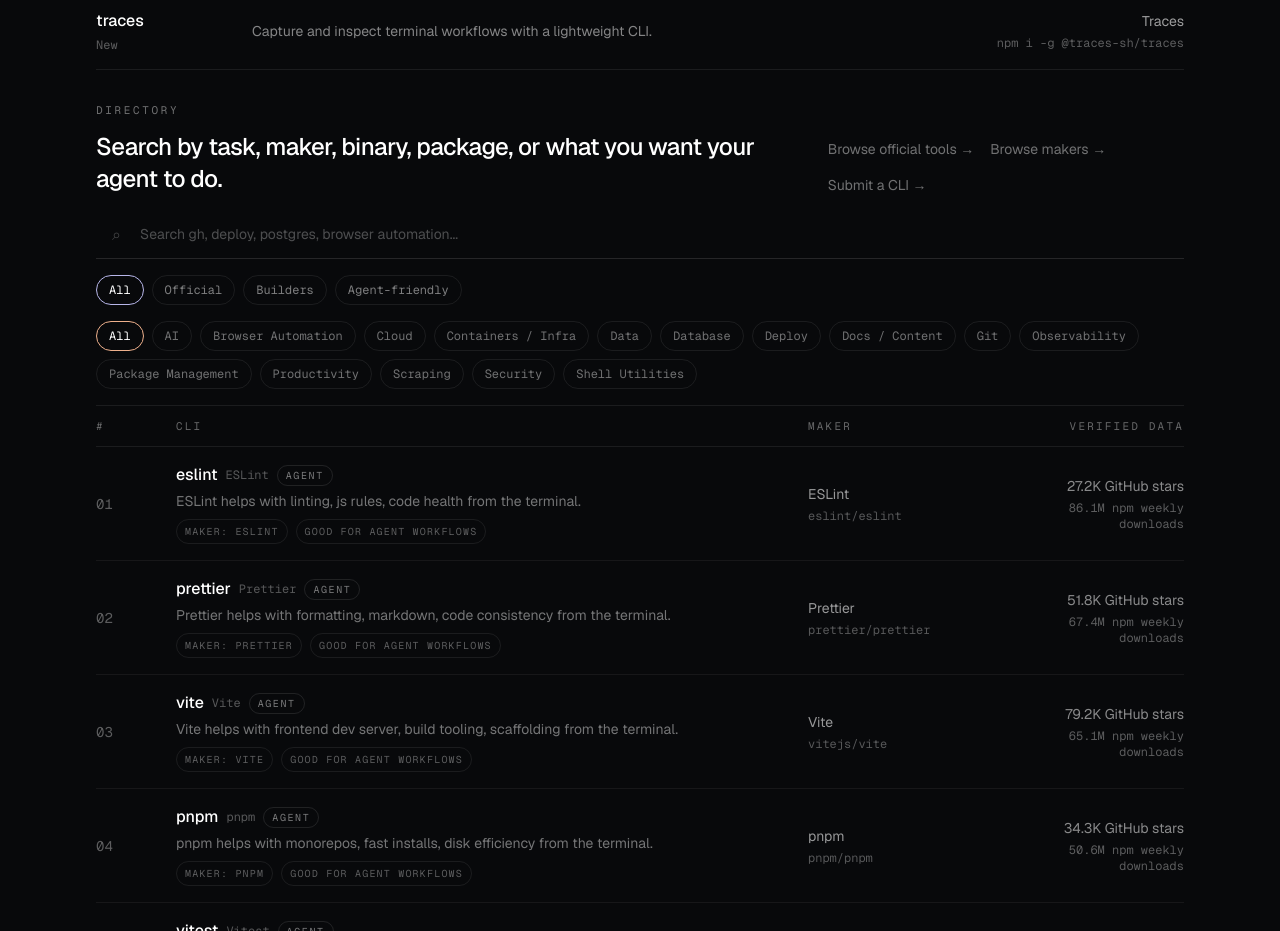
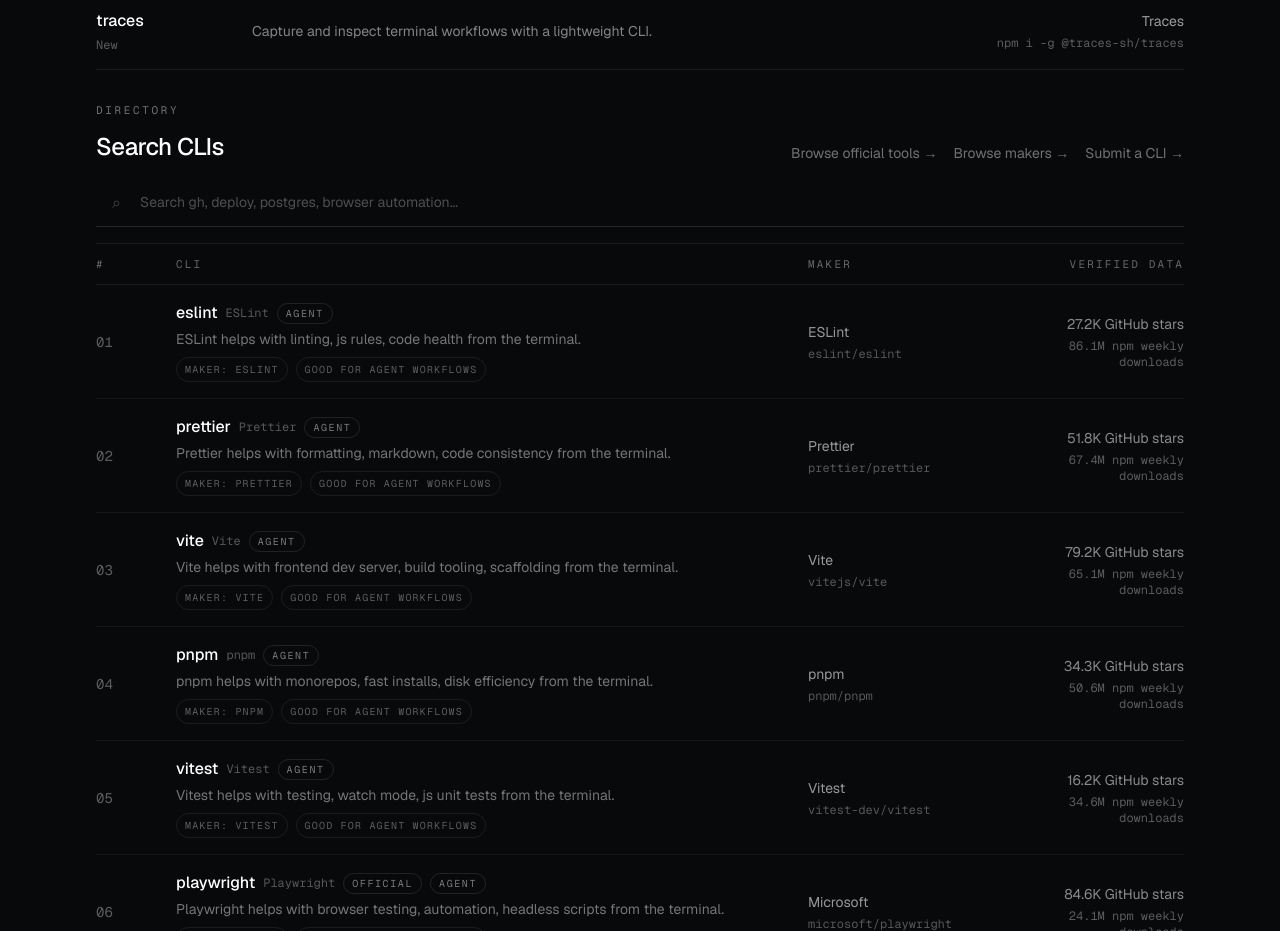
Before and after one commit to gvkhosla/open-cli, a Next.js app: page / in a window 1280 px wide. Shown: the part 960-1891 px from the top of the page. Built offline with nearby package versions, Linux system fonts and the light colour scheme; no server answers.

Commit message:
Remove homepage filter chip section

```diff
--- a/src/components/home-view.tsx
+++ b/src/components/home-view.tsx
@@ -7,7 +7,6 @@
 import { CopyButton } from "@/components/copy-button";
 import {
   builderClis,
-  categories,
   getSearchHighlights,
   officialClis,
   searchClis,
@@ -46,25 +45,17 @@
   },
 ];
 
-const modeOptions: Array<{ value: DirectoryMode; label: string }> = [
-  { value: "all", label: "All" },
-  { value: "official", label: "Official" },
-  { value: "builders", label: "Builders" },
-  { value: "agent-friendly", label: "Agent-friendly" },
-];
-
 type HomeViewProps = {
   builderLaunches: BuilderLaunch[];
 };
 
 export function HomeView({ builderLaunches }: HomeViewProps) {
   const [search, setSearch] = useState("");
-  const [mode, setMode] = useState<DirectoryMode>("all");
-  const [category, setCategory] = useState<CategoryFilter>("All");
+  const [mode] = useState<DirectoryMode>("all");
+  const [category] = useState<CategoryFilter>("All");
   const [activeExample, setActiveExample] = useState<QuickExample>(quickExamples[0]);
 
   const filteredClis = useMemo(() => searchClis(search, { mode, category }), [category, mode, search]);
-  const categoryOptions = useMemo(() => ["All", ...categories] as CategoryFilter[], []);
 
   return (
     <div className="mx-auto flex w-full max-w-6xl flex-col gap-8 px-4 pb-16 pt-6 sm:px-6 lg:px-8 lg:pt-8">
@@ -191,9 +182,7 @@
         <div className="flex flex-col gap-4 sm:flex-row sm:items-end sm:justify-between">
           <div>
             <div className="section-kicker">Directory</div>
-            <h2 className="mt-3 text-2xl font-medium tracking-tight text-white">
-              Search by task, maker, binary, package, or what you want your agent to do.
-            </h2>
+            <h2 className="mt-3 text-2xl font-medium tracking-tight text-white">Search CLIs</h2>
           </div>
           <div className="flex flex-wrap gap-4 text-sm text-white/42">
             <Link href="/official" className="transition hover:text-white">
@@ -220,39 +209,6 @@
           />
         </div>
 
-        <div className="flex flex-wrap gap-2 font-mono text-xs text-white/48">
-          {modeOptions.map((option) => (
-            <button
-              key={option.value}
-              type="button"
-              onClick={() => setMode(option.value)}
-              className={`rounded-full border px-3 py-1.5 transition ${
-                mode === option.value
-                  ? "border-[var(--accent-lilac)] text-white"
-                  : "border-white/8 hover:border-white/16 hover:text-white"
-              }`}
-            >
-              {option.label}
-            </button>
-          ))}
-        </div>
-
-        <div className="flex flex-wrap gap-2 font-mono text-xs text-white/42">
-          {categoryOptions.map((option) => (
-            <button
-              key={option}
-              type="button"
-              onClick={() => setCategory(option)}
-              className={`rounded-full border px-3 py-1.5 transition ${
-                category === option
-                  ? "border-[var(--accent-peach)] text-white"
-                  : "border-white/8 hover:border-white/16 hover:text-white"
-              }`}
-            >
-              {option}
-            </button>
-          ))}
-        </div>
 
         <div className="overflow-hidden border-y border-white/8">
           <div className="hidden grid-cols-[64px_minmax(0,1.2fr)_220px_140px] gap-4 border-b border-white/8 py-3 font-mono text-[11px] uppercase tracking-[0.2em] text-white/38 md:grid">
```
